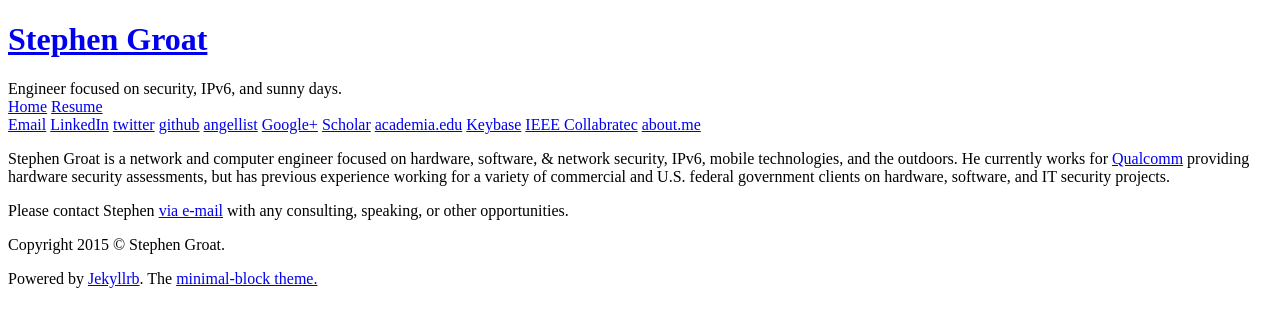
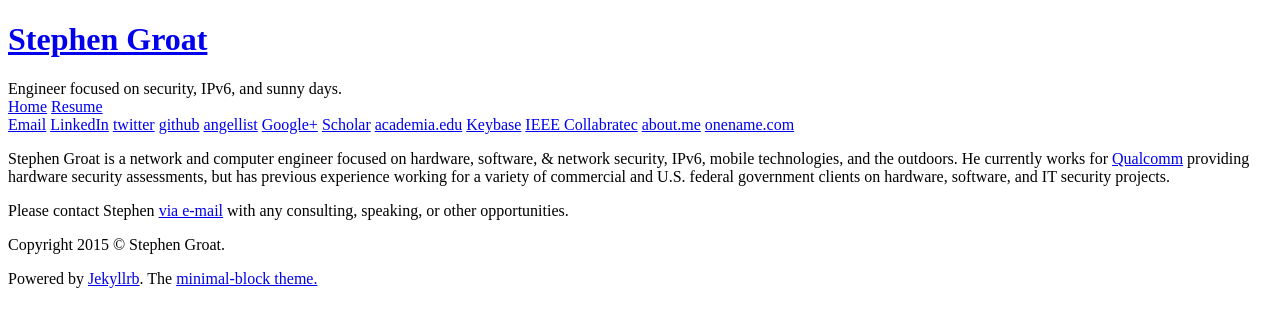
Before and after one commit to drvy/minimal-block, a Jekyll site: the page built from index.html, in a window 1280 px wide. Shown: the top 327 px of the page. Built offline with Jekyll 4.4.1, drawn with Linux system fonts in a browser that asks for light colours; the list of posts is cut into pages by our own code.

Commit message:
add onename to layout

```diff
--- a/_layouts/default.html
+++ b/_layouts/default.html
@@ -55,9 +55,10 @@
             <a href="https://plus.google.com/{{ site.google }}" title="Profile in Google+" target="_blank">Google+</a>
             <a href="https://scholar.google.com/citations?user={{ site.scholar }}" title="Profile in Google Scholar" target="_blank">Scholar</a>
             <a href="https://vt.academia.edu/StephenGroat" title="Profile in Academia.edu" target="_blank">academia.edu</a>
-            <a href="https://keybase.io/{{ site.keybase }}" tite="Profile in Keybase" target="-blank">Keybase</a>
-            <a href="https://ieee-collabratec.ieee.org/app/p/{{ site.ieee-collabratec }}" tite="Profile in IEEE Collabratec" target="-blank">IEEE Collabratec</a>
-            <a href="https://about.me/{{ site.about-me }}" tite="Profile in about.me" target="-blank">about.me</a>
+            <a href="https://keybase.io/{{ site.keybase }}" tite="Profile in Keybase" target="_blank">Keybase</a>
+            <a href="https://ieee-collabratec.ieee.org/app/p/{{ site.ieee-collabratec }}" tite="Profile in IEEE Collabratec" target="_blank">IEEE Collabratec</a>
+            <a href="https://about.me/{{ site.about-me }}" tite="Profile in about.me" target="_blank">about.me</a>
+            <a href="https://onename.com/{{ site.onename }}" tite="Profile in onename.com" target="_blank">onename.com</a>
             <!--a href="{{ site.url }}/feed.xml" title="Suscribe to RSS" target="_blank">rss</a-->
         </div>
 
```
